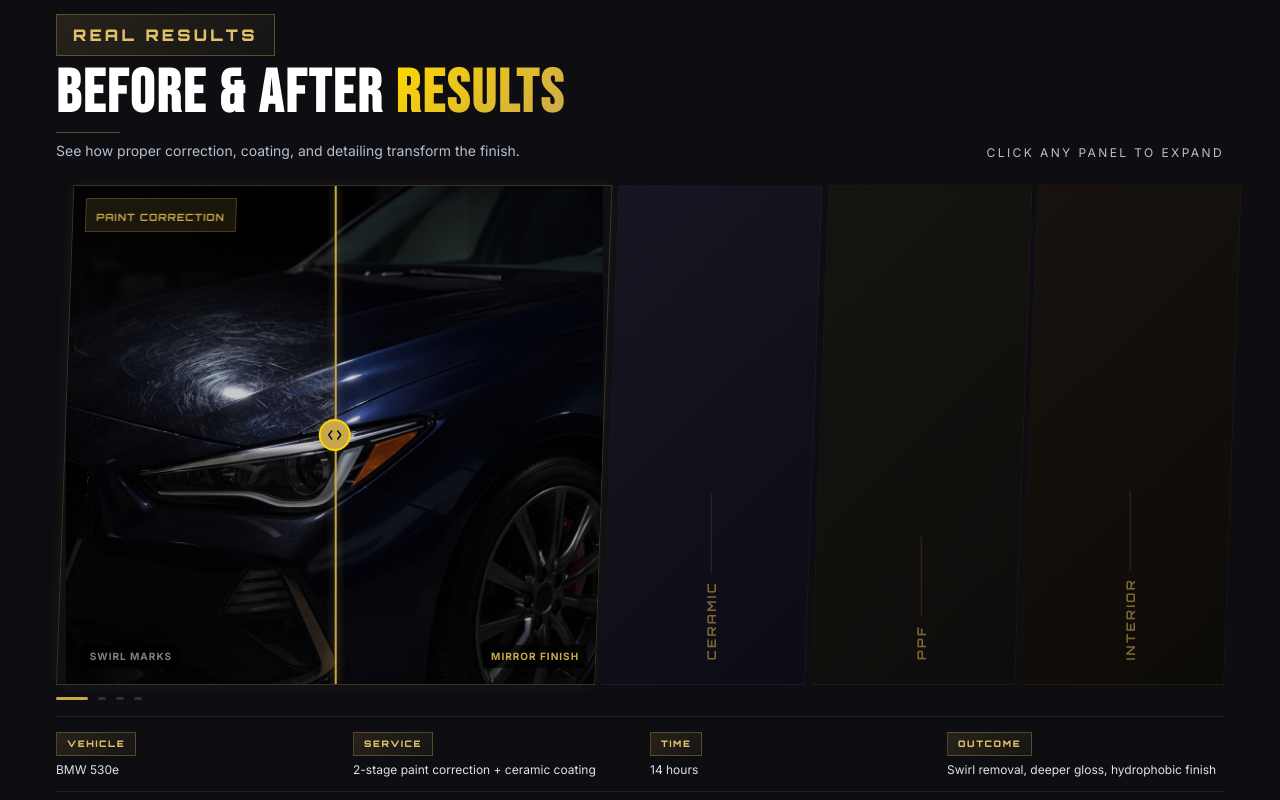
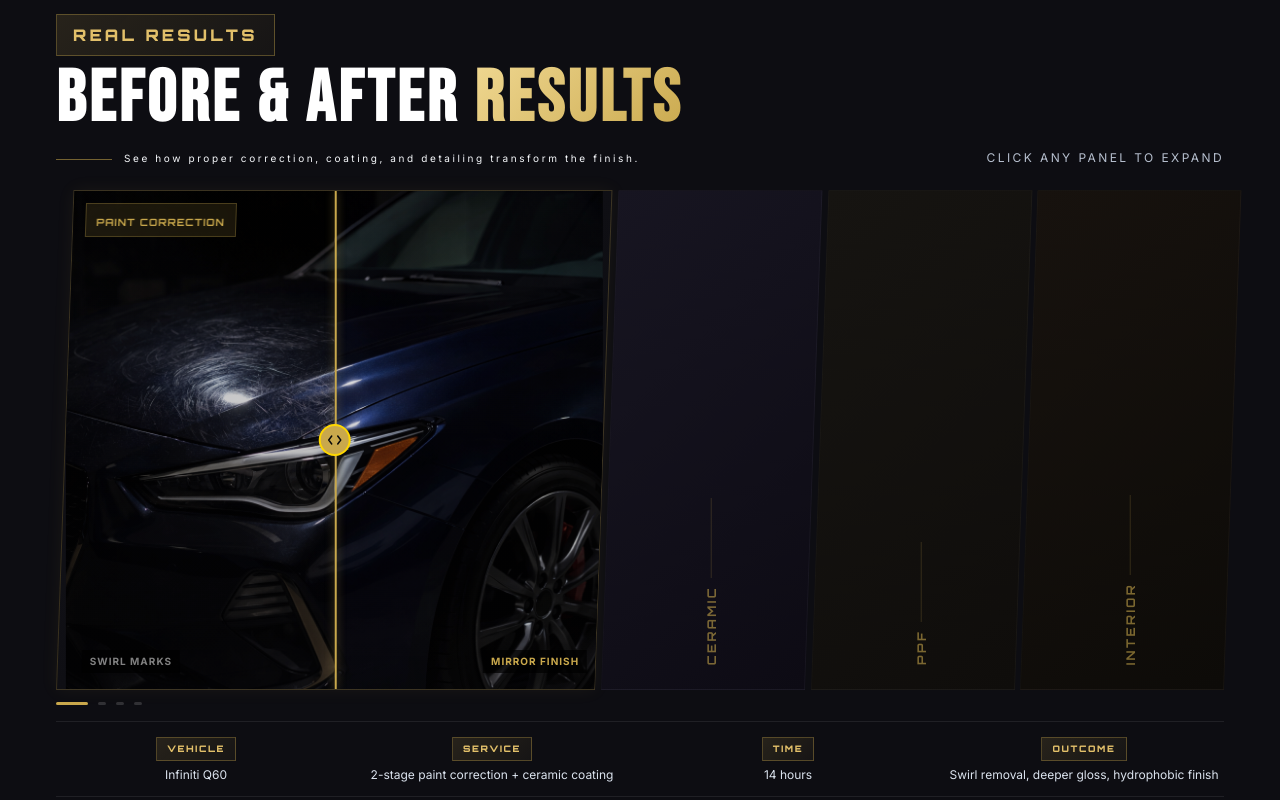
Before and after one commit to aristache-labs/car-detailing, a Next.js app: page / in a window 1280 px wide. Shown: the part 5020-5820 px from the top of the page. Built offline with nearby package versions, Linux system fonts and the light colour scheme.

Commit message:
feat: update vehicle details in BeforeAfter component for accuracy
- Changed vehicle names in the BeforeAfter component to reflect accurate representations for each service
- Updated vehicle entries for paint correction, ceramic coating, PPF, and interior deep cleaning sections

```diff
--- a/src/components/sections/BeforeAfter.tsx
+++ b/src/components/sections/BeforeAfter.tsx
@@ -12,7 +12,7 @@ const panels = [
     afterLabel: 'Mirror Finish',
     beforeImage: '/images/before-after/before-paint-correction.png',
     afterImage: '/images/before-after/after-paint-correction.png',
-    vehicle: 'BMW 530e',
+    vehicle: 'Infiniti Q60',
     proofService: '2-stage paint correction + ceramic coating',
     time: '14 hours',
     outcome: 'Swirl removal, deeper gloss, hydrophobic finish',
@@ -29,7 +29,7 @@ const panels = [
     afterLabel: 'Hydrophobic Shield',
     beforeImage: '/images/before-after/before-ceramic-coating.png',
     afterImage: '/images/before-after/after-ceramic-coating.png',
-    vehicle: 'Audi RS5',
+    vehicle: 'BMW 3 Series',
     proofService: 'Paint decontamination + ceramic coating',
     time: '11 hours',
     outcome: 'Higher gloss, smoother finish, durable water repellency',
@@ -46,7 +46,7 @@ const panels = [
     afterLabel: 'Invisible Armour',
     beforeImage: '/images/before-after/before-PPF.png',
     afterImage: '/images/before-after/after-PPF.png',
-    vehicle: 'Porsche 911',
+    vehicle: 'BMW M4',
     proofService: 'Front-end PPF + finish correction prep',
     time: '16 hours',
     outcome: 'Impact protection, cleaner reflections, protected high-wear zones',
@@ -63,7 +63,7 @@ const panels = [
     afterLabel: 'Showroom Ready',
     beforeImage: '/images/before-after/before-Interior-deep-clean.png',
     afterImage: '/images/before-after/after-Interior-deep-clean.png',
-    vehicle: 'Mercedes C-Class',
+    vehicle: 'Mercedes-Benz GLC-Class',
     proofService: 'Interior deep clean + leather conditioning',
     time: '6 hours',
     outcome: 'Restored cabin finish, improved texture, refreshed interior feel',
@@ -204,13 +204,13 @@ export default function BeforeAfter() {
             Real Results
           </span>
           <h2
-            className="text-5xl md:text-6xl font-black leading-none"
-            style={{ fontFamily: 'var(--font-bebas)', color: 'white', letterSpacing: '0.04em' }}
+            className="text-5xl font-black leading-none md:text-7xl"
+            style={{ fontFamily: 'var(--font-bebas)', color: 'white', letterSpacing: '0.05em' }}
           >
             BEFORE & AFTER{' '}
             <span
               style={{
-                background: 'linear-gradient(135deg, #FFD700 0%, #C9A84C 100%)',
+                background: 'linear-gradient(135deg, #F0D892 0%, #C9A84C 100%)',
                 WebkitBackgroundClip: 'text',
                 WebkitTextFillColor: 'transparent',
                 backgroundClip: 'text',
@@ -219,16 +219,15 @@ export default function BeforeAfter() {
               RESULTS
             </span>
           </h2>
-          <div
-            className="h-px w-16 mx-auto md:mx-0 mt-2 mb-2"
-            style={{ background: 'rgba(201,168,76,0.42)' }}
-          />
-          <p
-            className="text-sm"
-            style={{ color: 'var(--text-muted)', fontFamily: 'var(--font-inter)' }}
-          >
-            See how proper correction, coating, and detailing transform the finish.
-          </p>
+          <div className="mt-4 flex flex-row items-center justify-center md:justify-start gap-2.5 md:gap-3">
+            <div className="h-px w-10 md:w-14 shrink-0" style={{ background: 'rgba(201,168,76,0.55)' }} />
+            <span
+              className="text-[10px] leading-snug tracking-[0.14em] md:text-premium-micro md:tracking-[0.26em] max-w-[290px] md:max-w-none text-left md:text-left"
+              style={{ fontFamily: 'var(--font-inter)' }}
+            >
+              See how proper correction, coating, and detailing transform the finish.
+            </span>
+          </div>
         </div>
         <span
           className="hidden md:block text-xs tracking-[0.2em] uppercase"
@@ -387,7 +386,7 @@ export default function BeforeAfter() {
       {/* Slim proof strip */}
       <div className="px-4 sm:px-8 md:px-14 mt-4">
         <div
-          className="grid grid-cols-1 sm:grid-cols-2 lg:grid-cols-4 gap-x-5 gap-y-2 py-3"
+          className="grid grid-cols-2 sm:grid-cols-2 lg:grid-cols-4 gap-x-4 gap-y-3 py-3"
           style={{ borderTop: '1px solid rgba(255,255,255,0.08)', borderBottom: '1px solid rgba(255,255,255,0.08)' }}
         >
           {[
@@ -396,7 +395,7 @@ export default function BeforeAfter() {
             { label: 'Time', value: currentPanel.time },
             { label: 'Outcome', value: currentPanel.outcome },
           ].map((item) => (
-            <div key={item.label} className="min-w-0">
+            <div key={item.label} className="min-w-0 text-center">
               <p
                 className="inline-flex px-2.5 py-1 text-[9px] font-black tracking-[0.18em] uppercase"
                 style={{
@@ -408,7 +407,7 @@ export default function BeforeAfter() {
               >
                 {item.label}
               </p>
-              <p className="text-xs mt-1 leading-relaxed" style={{ color: 'var(--text-secondary)', fontFamily: 'var(--font-inter)' }}>
+              <p className="text-[11px] md:text-xs mt-1 leading-relaxed text-center" style={{ color: 'var(--text-secondary)', fontFamily: 'var(--font-inter)' }}>
                 {item.value}
               </p>
             </div>
```
